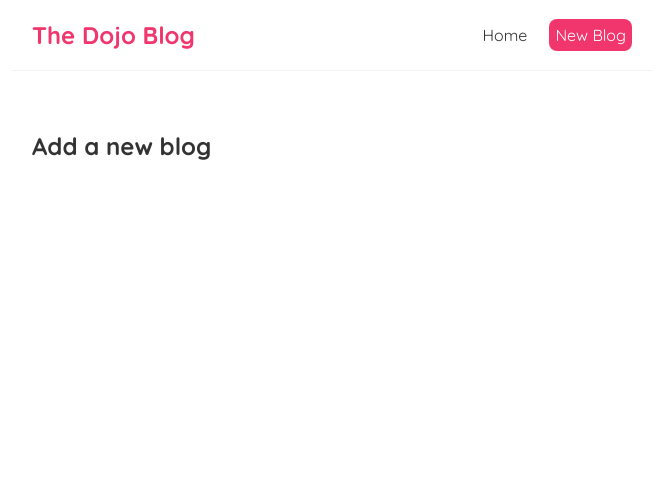
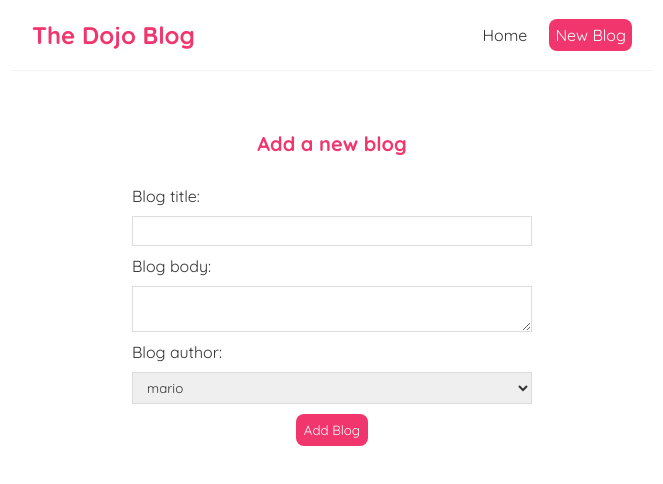
Before and after one commit to prabath1998/dojo-blog, a React (Create React App) app: page /create in a window 1280 px wide. Shown: the top 484 px of the page, without its empty margins (308-971 px from the left). Built offline with nearby package versions, Linux system fonts and the light colour scheme.

Commit message:
controller inputs

```diff
--- a/src/Create.js
+++ b/src/Create.js
@@ -1,9 +1,39 @@
+import { useState } from "react";
+
 const Create = () => {
-    return (
-        <div className="create">
-            <h2>Add a new blog</h2>
-        </div>
-     );
-}
+  const [title, setTitle] = useState("");
+  const [body, setBody] = useState("");
+  const [author, setAuthor] = useState("mario");
+
+  return (
+    <div className="create">
+      <h2>Add a new blog</h2>
+      <form>
+        <form>
+          <label>Blog title:</label>
+          <input
+            type="text"
+            required
+            value={title}
+            onChange={(e) => setTitle(e.target.value)}
+          />
+          <label>Blog body:</label>
+          <textarea
+            required
+            value={body}
+            onChange={(e) => setBody(e.target.value)}
+          ></textarea>
+          <label>Blog author:</label>
+          <select value={author} onChange={(e) => setAuthor(e.target.value)}>
+            <option value="mario">mario</option>
+            <option value="yoshi">yoshi</option>
+          </select>
+          <button>Add Blog</button>
+
+        </form>
+      </form>
+    </div>
+  );
+};
 
 export default Create;
--- a/src/index.css
+++ b/src/index.css
@@ -52,3 +52,53 @@
 .blog-preview a{
   text-decoration: none;
 }
+
+/* blog details page */
+.blog-details h2 {
+  font-size: 20px;
+  color: #f1356d;
+  margin-bottom: 10px;
+}
+.blog-details div {
+  margin: 20px 0;
+}
+.blog-details button {
+  background: #f1356d;
+  color: #fff;
+  border: 0;
+  padding: 8px;
+  border-radius: 8px;
+  cursor: pointer;
+}
+
+/* create new blog form */
+.create {
+  max-width: 400px;
+  margin: 0 auto;
+  text-align: center;
+}
+.create label {
+  text-align: left;
+  display: block;
+}
+.create h2 {
+  font-size: 20px;
+  color: #f1356d;
+  margin-bottom: 30px;
+}
+.create input, .create textarea, .create select {
+  width: 100%;
+  padding: 6px 10px;
+  margin: 10px 0;
+  border: 1px solid #ddd;
+  box-sizing: border-box;
+  display: block;
+}
+.create button {
+  background: #f1356d;
+  color: #fff;
+  border: 0;
+  padding: 8px;
+  border-radius: 8px;
+  cursor: pointer;
+}
```
